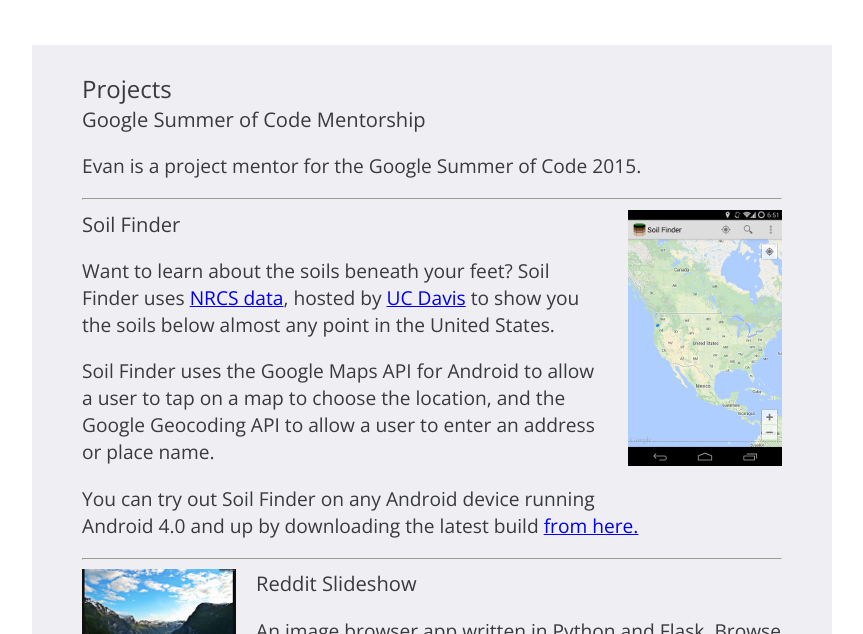
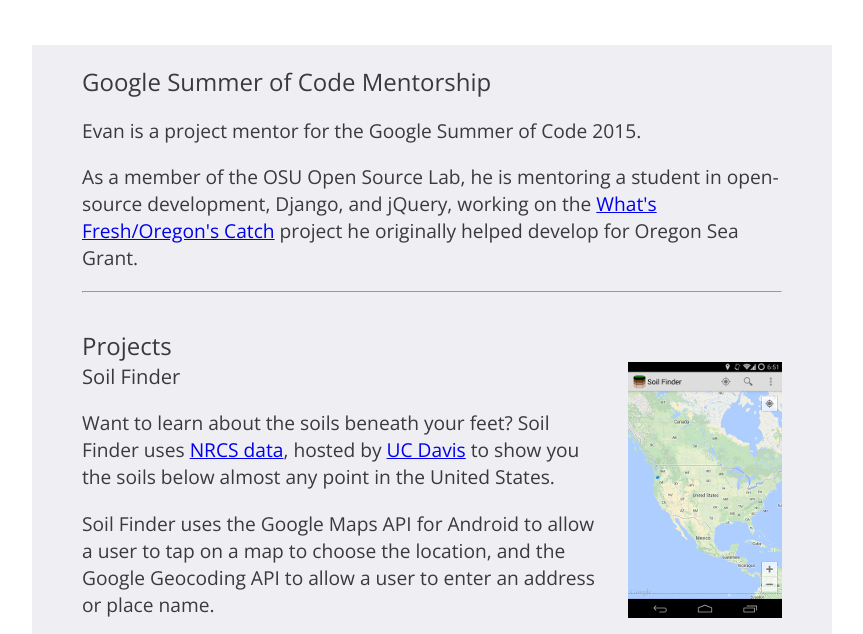
Before and after one commit to tschuy/tschuy.github.io, a plain HTML site: page index.html in a window 1280 px wide. Shown: the part 153-787 px from the top of the page, without its empty margins (208-1071 px from the left). Drawn offline with nearby package versions, Linux system fonts and the light colour scheme.

Commit message:
Expand GSoC block

```diff
--- a/index.html
+++ b/index.html
@@ -26,13 +26,16 @@
         </div>
 
         <div id="projects" class="mainContent homeContent">
+            <div>
+            <span class="heading">Google Summer of Code Mentorship</span>
+            <p>Evan is a project mentor for the Google Summer of Code 2015.</p>
+            <p>As a member of the OSU Open Source Lab, he is mentoring a student in open-source development, Django, and jQuery, working on the
+                <a href="https://github.com/osu-cass/whats-fresh-api">What's Fresh/Oregon's Catch</a> project he originally helped develop for
+                Oregon Sea Grant.</p>
+            </div>
+            <hr>
         <br><span class="heading">Projects</span><br>
             <div class="projectBox">
-                <div>
-                <span class="subHeading">Google Summer of Code Mentorship</span>
-                <p>Evan is a project mentor for the Google Summer of Code 2015.</p>
-                </div>
-                <hr>
 
                 <div>
                 <a href="#img1"><img class="img_right" src="static/soilfinder_small.png"></a>
--- a/style.css
+++ b/style.css
@@ -40,6 +40,7 @@ body {
 }
 
 #projects {
+    padding-top: 20px;
     margin-top: 3px;
 	top: -60px;
 }
@@ -72,7 +73,7 @@ body {
 }
 
 .heading {
-    margin-top: 30px;
+    padding-top: 30px;
     font-size: 24px;
 }
 
```
